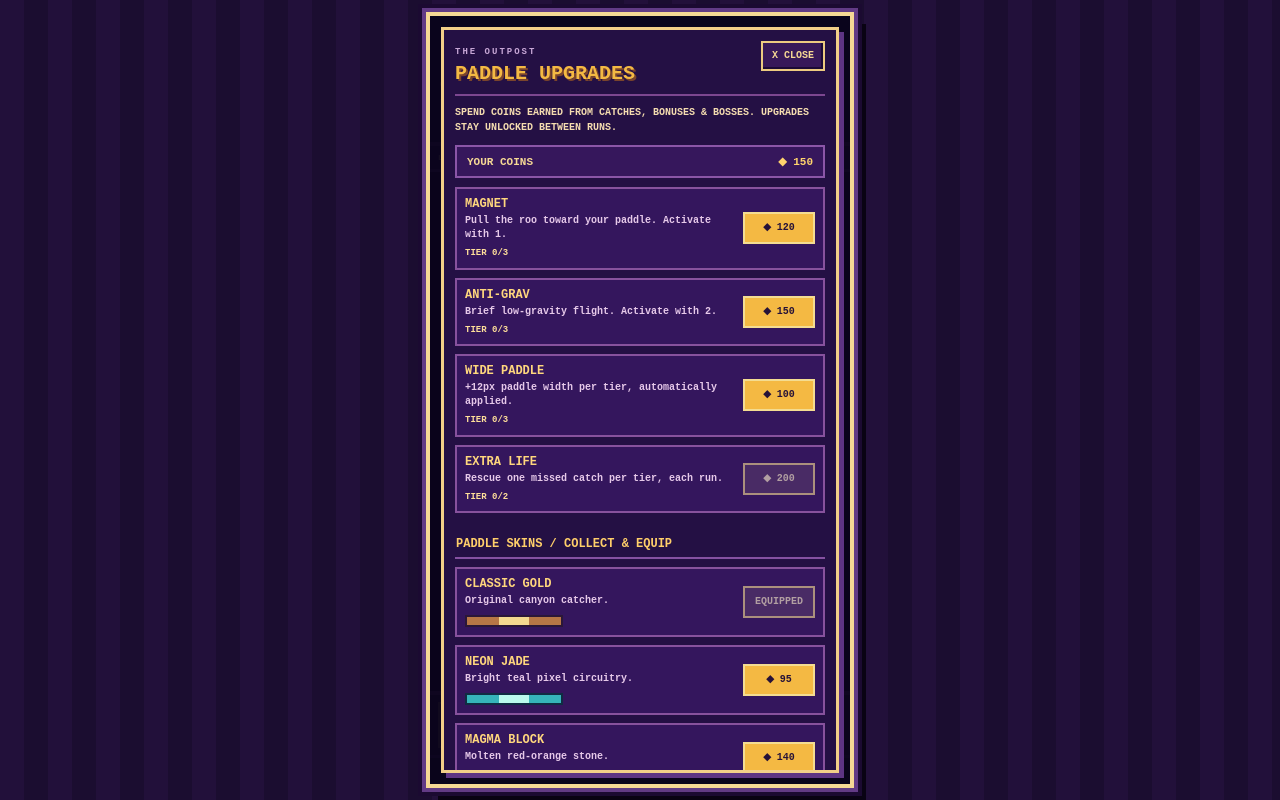
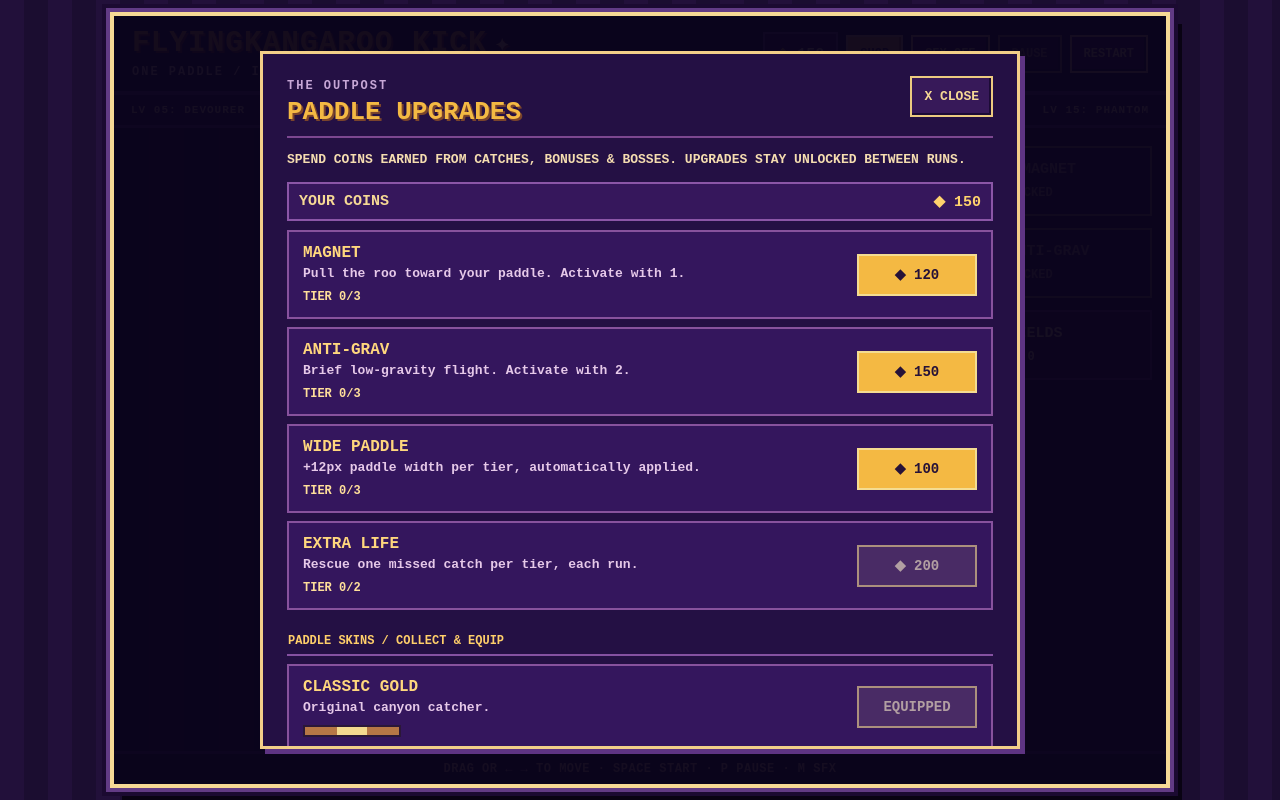
Before and after one commit to farairudokapopo-code/flying-kangaroo-kick, a plain HTML site: page index.html in a window 1280 px wide. Both pictures are taken after a click on the button "SHOP". Drawn offline with Linux system fonts and the light colour scheme.

Commit message:
Update style.css

```diff
--- a/style.css
+++ b/style.css
@@ -90,3 +90,99 @@ canvas { display: block; image-rendering: pixelated; image-rendering: crisp-edge
 .skin-heading { margin: 10px 0 0; border-bottom: 2px solid #8551a1; padding: 6px 1px; color: #ffcf6a; font-size: 12px; }
 .skin-swatch { width: 98px; height: 12px; margin-top: 7px; border: 2px solid var(--skin-border); background: var(--skin-face); position: relative; }
 .skin-swatch::after { content: ''; position: absolute; width: 30px; height: 8px; top: 0; left: 32px; background: var(--skin-center); }
+
+/* Screen-size upgrade: desktop uses a wide arcade cabinet with a dedicated
+   control panel, leaving nearly the entire viewport height for the game. */
+.desktop-guide, .desktop-title-space { display: none; }
+
+@media (min-width: 760px) {
+  body { padding: 12px; }
+  .shell {
+    width: min(1060px, calc(100vw - 32px));
+    height: min(1040px, calc(100dvh - 24px));
+    display: grid;
+    grid-template-columns: minmax(0, 1fr) 270px;
+    grid-template-rows: auto auto minmax(0, 1fr) auto;
+  }
+  .topbar {
+    grid-column: 1 / -1;
+    display: flex;
+    align-items: center;
+    justify-content: space-between;
+    gap: 18px;
+    padding: 12px 18px;
+  }
+  .title-wrap { flex: 1 1 auto; }
+  .title-wrap h1 { font-size: clamp(22px, 2.3vw, 31px); line-height: 1.06; white-space: nowrap; }
+  .title-wrap h1 br { display: none; }
+  .desktop-title-space { display: inline; }
+  .title-wrap p { font-size: 12px; letter-spacing: 2px; }
+  .top-actions { margin: 0; justify-content: flex-end; gap: 8px; }
+  .top-actions button { padding: 11px 12px; font-size: 12px; }
+  .wallet { font-size: 15px; padding: 10px 12px; }
+  .status-strip {
+    grid-column: 1 / -1;
+    padding: 9px 17px;
+    font-size: 11px;
+    letter-spacing: 1px;
+  }
+  .stage {
+    grid-column: 1;
+    grid-row: 3;
+    min-width: 0;
+    min-height: 0;
+    padding: 2px 0;
+    border-right: 4px solid #72408c;
+    background-color: #170a30;
+    background-image: repeating-linear-gradient(90deg, #1b0b36 0 35px, #1e0e3a 35px 70px);
+  }
+  .abilities {
+    grid-column: 2;
+    grid-row: 3;
+    display: flex;
+    flex-direction: column;
+    gap: 12px;
+    align-items: stretch;
+    overflow-y: auto;
+    overflow-x: hidden;
+    min-height: 0;
+    padding: 18px 14px;
+    border-top: 0;
+    background: #261044;
+  }
+  .ability-button, .lives { padding: 13px 10px; min-height: 64px; }
+  .ability-button strong, .lives strong { font-size: 15px; }
+  .ability-button small, .lives small { font-size: 12px; margin-top: 7px; }
+  .desktop-guide { display: block; color: #f0dcad; padding: 2px 3px 12px; }
+  .desktop-guide h2 { font-size: 15px; line-height: 1.35; margin: 6px 0; color: #ffca65; }
+  .desktop-guide p { font-size: 12px; line-height: 1.4; margin: 5px 0; }
+  .desktop-guide strong { color: #ffc36c; }
+  .desktop-guide .guide-kicker { letter-spacing: 1.4px; font-size: 10px; color: #d4a9f4; margin-top: 8px; }
+  .guide-divider { height: 3px; background: #75428e; margin: 9px 0; }
+  .bottom-bar {
+    grid-column: 1 / -1;
+    grid-row: 4;
+    padding: 8px;
+    font-size: 12px;
+    letter-spacing: .5px;
+  }
+  .shop-modal { padding: 20px; }
+  .shop-paper { max-width: 760px; max-height: 96%; padding: 22px 24px; }
+  .shop-head h2 { font-size: 26px; }
+  .shop-description, .shop-footnote { font-size: 13px; }
+  .shop-balance { font-size: 15px; }
+  .shop-item { padding: 12px 14px; gap: 20px; }
+  .shop-item h3 { font-size: 16px; }
+  .shop-item p { font-size: 13px; }
+  .shop-item .tier { font-size: 12px; }
+  .shop-item button { min-width: 120px; font-size: 14px; padding: 12px; }
+  .shop-kicker { font-size: 12px; }
+  .shop-head button { font-size: 13px; padding: 12px; }
+}
+
+@media (min-width: 760px) and (max-height: 720px) {
+  .topbar { padding-top: 6px; padding-bottom: 6px; }
+  .title-wrap h1 { font-size: 22px; }
+  .status-strip { padding-top: 5px; padding-bottom: 5px; }
+  .abilities { padding-top: 10px; }
+}
```
